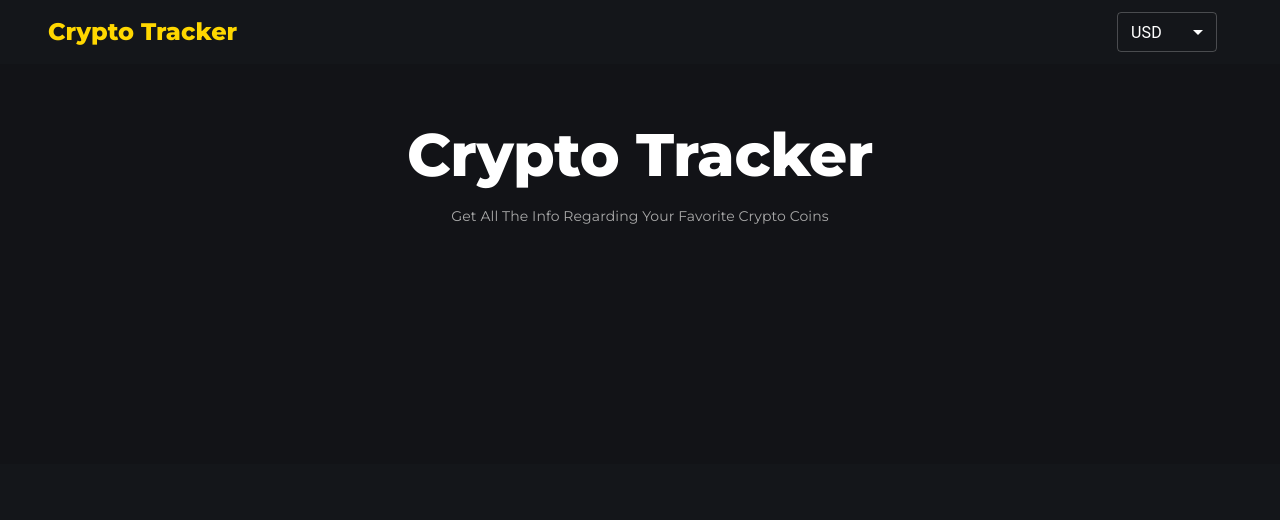
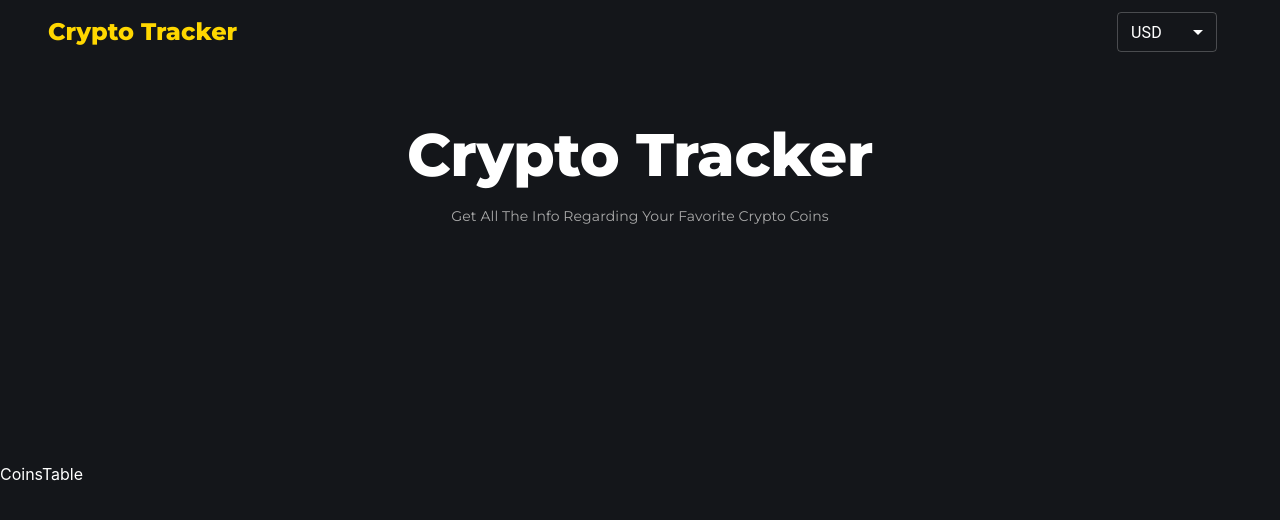
Before and after one commit to vincent-zola/crypto_tracker_tutorial, a React (Create React App) app: page / in a window 1280 px wide. Shown: the top 520 px of the page. Built offline with nearby package versions, Linux system fonts and the light colour scheme; no server answers.

Commit message:
A lot of changes

```diff
--- a/src/CryptoContext.jsx
+++ b/src/CryptoContext.jsx
@@ -1,4 +1,10 @@
+// * ========== IMPORTS ==========
+
 import React, { createContext, useContext, useEffect, useState } from "react";
+
+
+// * ========== VARIABLES & FUNCTIONS ==========
+
 // create Context, save it to a variable
 const Crypto = createContext();
 
--- a/src/Pages/Homepage.jsx
+++ b/src/Pages/Homepage.jsx
@@ -2,6 +2,7 @@
 
 import React from "react";
 import Banner from "../components/Banner/Banner";
+import CoinsTable from "../components/CoinsTable";
 
 const Homepage = () => {
   // * ========== HTML ==========
@@ -9,6 +10,7 @@ const Homepage = () => {
   return (
     <>
       <Banner />
+      <CoinsTable/>
     </>
   );
 };
--- a/src/components/Banner/Banner.jsx
+++ b/src/components/Banner/Banner.jsx
@@ -8,7 +8,7 @@ import Carousel from "./Carousel";
 
 const useStyles = makeStyles(() => ({
   banner: {
-    background: "#121317"
+    background: "#14161a"
   },
   bannerContent: {
     height: 400,
--- /dev/null
+++ b/src/components/CoinsTable.jsx
@@ -0,0 +1,15 @@
+
+// * ========== IMPORTS ==========
+
+import React from 'react'
+
+const CoinsTable = () => {
+
+// * ========== HTML ==========
+
+  return (
+    <div>CoinsTable</div>
+  )
+}
+
+export default CoinsTable
```
